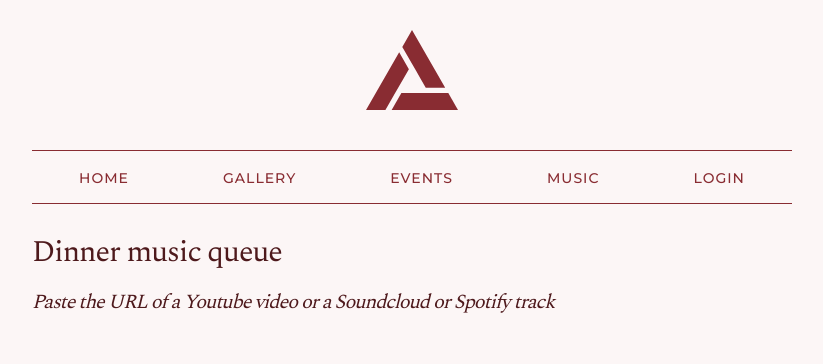
After one commit to davidbelliott/avery-website, a Flask app: page /music in a window 1280 px wide. The commit adds this page. Shown: the top 364 px of the page, without its empty margins (228-1051 px from the left). Run offline with Flask 2, Linux system fonts and the light colour scheme.

Commit message:
Update for music client playback

```diff
--- a/avery-website.ini
+++ b/avery-website.ini
@@ -1,5 +1,5 @@
 [uwsgi]
-module = wsgi
+module = avery_website.main
 callable = app
 
 master = true
--- a/avery_website/events.py
+++ b/avery_website/events.py
@@ -16,4 +16,4 @@ def on_aaa():
 @socketio.on('get_all_tracks')
 def on_get_all_tracks():
     print("All tracks")
-    emit('new_tracks', ['yt:https://www.youtube.com/watch?v=WYQ95pJFsiE', 'b', 'c'])
+    emit('new_tracks', ['sc:https://soundcloud.com/thysnoisia/movement-i', 'b', 'c'])
--- a/avery_website/templates/layout.html
+++ b/avery_website/templates/layout.html
@@ -24,6 +24,7 @@
                         <li><a href="{{ url_for('events') }}">Events</a></li>
                         <!--<li><a href="{{ url_for('government') }}">Government</a></li>-->
                         <!--<li class="column"><a href="https://facebook.com/averyglory"><img class="social-logo" src="{{ url_for('static', filename='fb_logo.svg') }}"></a></li>-->
+                        <li><a href="{{ url_for('music') }}">Music</a></li>
                         <li><a href="{{ url_for('index') }}">Login</a></li>
                     </ul>
                 </div>
--- /dev/null
+++ b/avery_website/templates/music.html
@@ -0,0 +1,7 @@
+{% extends "layout.html" %}
+{% block body %}
+    <div class="container">
+        <h1>Dinner music queue</h1>
+        <h2>Paste the URL of a Youtube video or a Soundcloud or Spotify track</h2>
+    </div>
+{% endblock %}
--- a/avery_website/views.py
+++ b/avery_website/views.py
@@ -104,3 +104,7 @@ def events():
 @app.route('/government')
 def government():
     return render_template('government.html')
+
+@app.route('/music')
+def music():
+    return render_template('music.html')
--- a/wsgi.py
+++ /dev/null
@@ -1,6 +0,0 @@
-#!/usr/bin/env python
-from avery_website.main import app
-from avery_website.main import socketio
-
-if __name__ == '__main__':
-    socketio.run(app)
```
